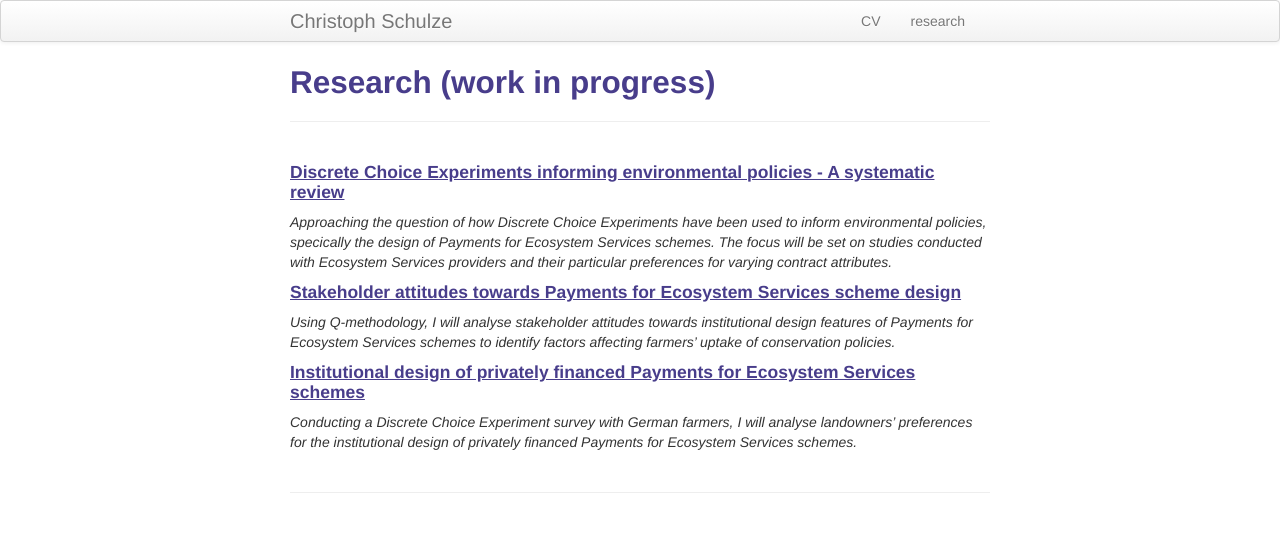
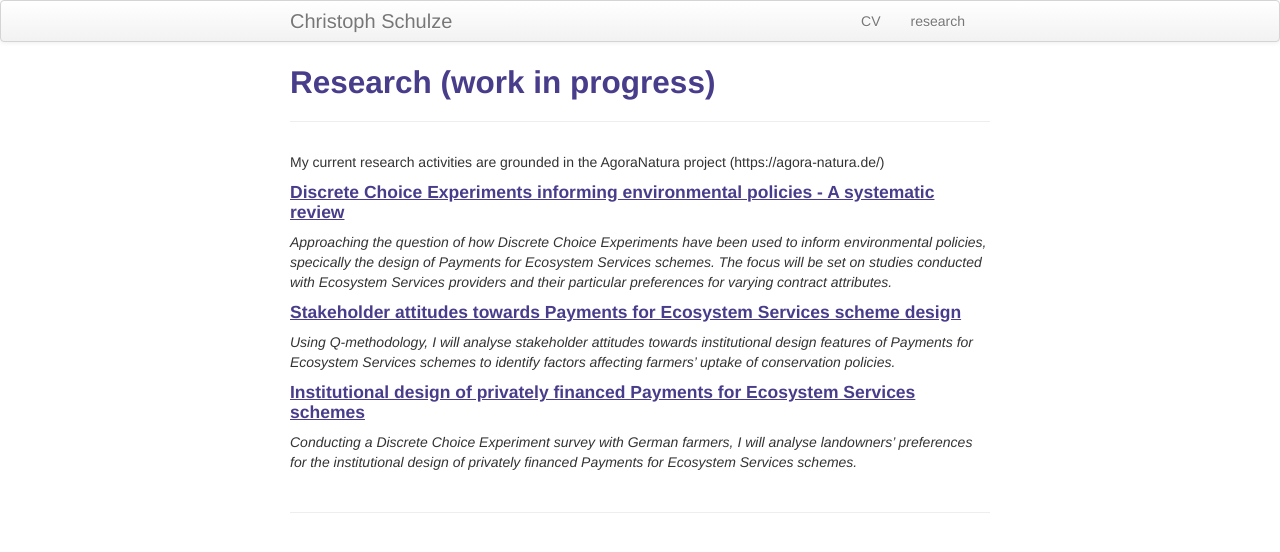
Before and after one commit to crokology/crokology.github.io, a Jekyll site: the page built from pages/research.md, in a window 1280 px wide. Shown: the top 552 px of the page. Built offline with Jekyll 4.4.1, drawn with Linux system fonts in a browser that asks for light colours.

Commit message:
Update research.md

```diff
--- a/pages/research.md
+++ b/pages/research.md
@@ -4,7 +4,7 @@ title: Research (work in progress)
 description: Current research activities
 ---
 
-
+My current research activities are grounded in the AgoraNatura project (https://agora-natura.de/)
 
 #### <u>Discrete Choice Experiments informing environmental policies - A systematic review</u>
 *Approaching the question of how Discrete Choice Experiments have been used to inform environmental policies, specically the design of Payments for Ecosystem Services schemes. The focus will be set on studies conducted with Ecosystem Services providers and their particular preferences for varying contract attributes.*
```
